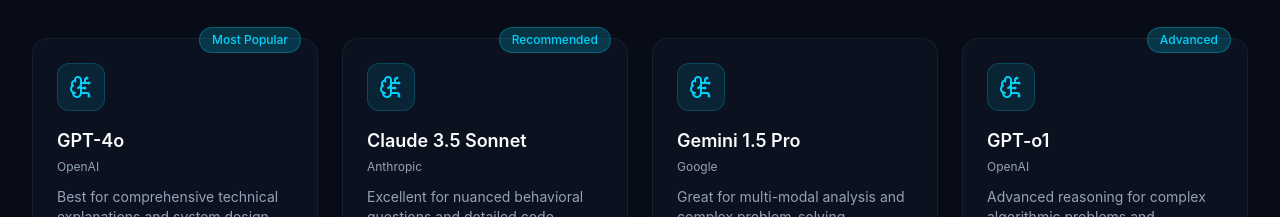
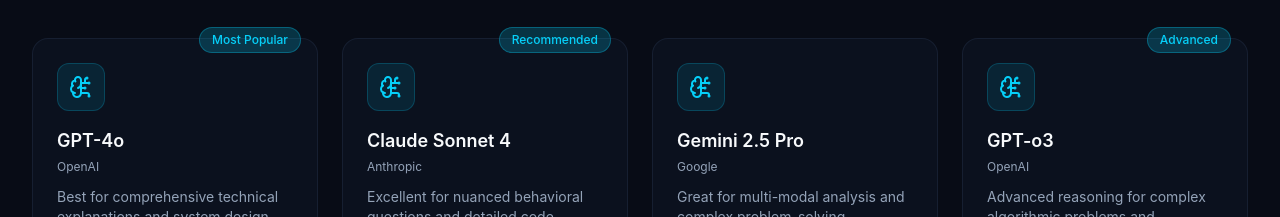
Before and after one commit to gabbrangell/codrex-ai-website, a React (Vite) app: page / in a window 1280 px wide. Shown: the part 2460-2677 px from the top of the page. Built offline with nearby package versions, Linux system fonts and the light colour scheme; no server answers.

Commit message:
Update: AI models to latest versions (Claude Sonnet 4, Gemini 2.5 Pro, GPT-o3)

```diff
--- a/src/react-app/pages/Home.tsx
+++ b/src/react-app/pages/Home.tsx
@@ -67,21 +67,21 @@ const aiModels = [
     speed: "Fast",
   },
   {
-    name: "Claude 3.5 Sonnet",
+    name: "Claude Sonnet 4",
     provider: "Anthropic",
     description: "Excellent for nuanced behavioral questions and detailed code reviews.",
     badge: "Recommended",
     speed: "Fast",
   },
   {
-    name: "Gemini 1.5 Pro",
+    name: "Gemini 2.5 Pro",
     provider: "Google",
     description: "Great for multi-modal analysis and complex problem-solving scenarios.",
     badge: null,
     speed: "Fast",
   },
   {
-    name: "GPT-o1",
+    name: "GPT-o3",
     provider: "OpenAI",
     description: "Advanced reasoning for complex algorithmic problems and optimization.",
     badge: "Advanced",
```
